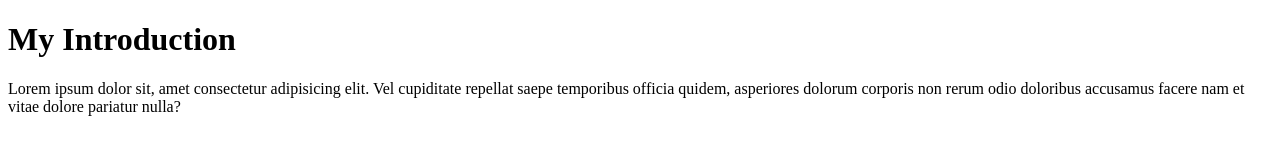
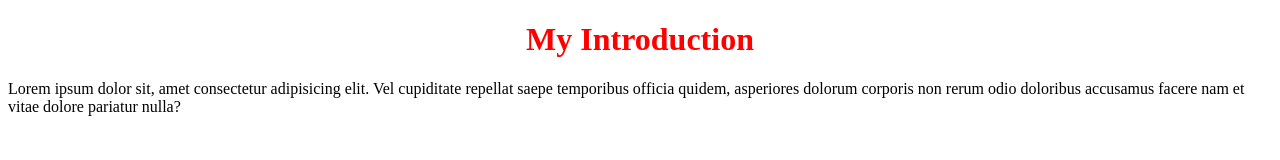
Before and after one commit to Hasibur013/second-repository, a plain HTML site: page index.html in a window 1280 px wide. Drawn offline with Linux system fonts and the light colour scheme.

Commit message:
style added

```diff
--- a/index.html
+++ b/index.html
@@ -5,6 +5,7 @@
     <meta http-equiv="X-UA-Compatible" content="IE=edge">
     <meta name="viewport" content="width=device-width, initial-scale=1.0">
     <title>second-repository</title>
+    <link rel="stylesheet" href="style.css">
 </head>
 <body>
     <h1>My Introduction</h1>
--- /dev/null
+++ b/style.css
@@ -0,0 +1,5 @@
+h1{
+    text-align: center;
+    color: red;
+    font-weight: 900;
+}
```
